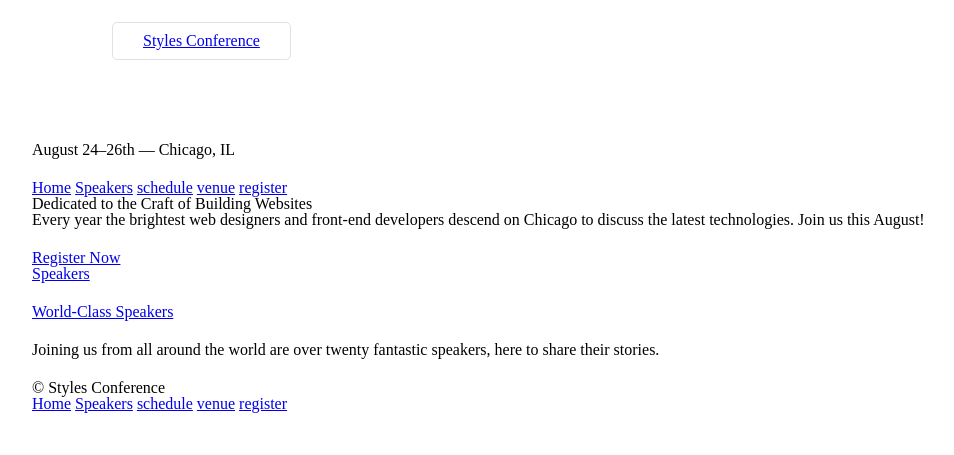
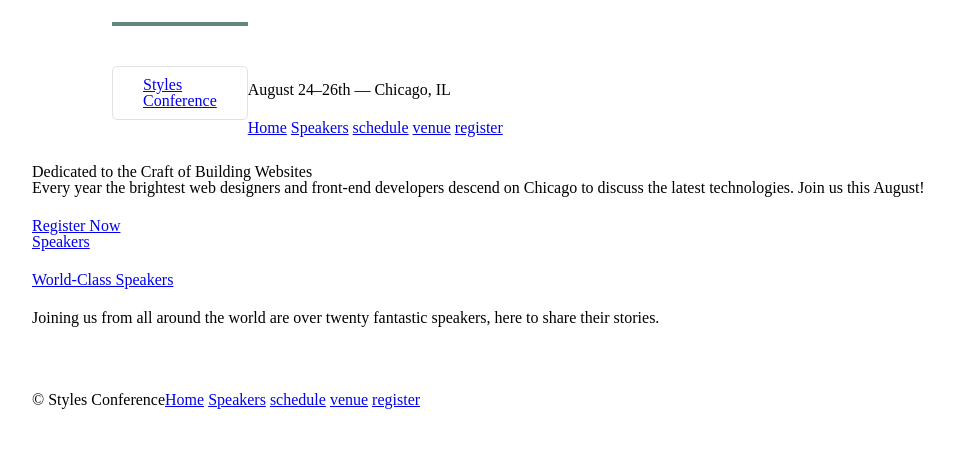
Before and after one commit to jamesbowd/Styles-Conference, a plain HTML site: page index.html in a window 1280 px wide. Shown: the whole page, without its empty margins (158-1112 px from the left). Drawn offline with Linux system fonts and the light colour scheme.

Commit message:
more styling

```diff
--- a/assets/stylesheets/main.css
+++ b/assets/stylesheets/main.css
@@ -1,10 +1,25 @@
-/* box */
+/* grid */
 
 .container {
   margin: 0 auto;
   padding-left: 30px;
   padding-right: 30px;
   width: 960px;
+}
+
+/* Clearfix */
+
+.group:before,
+.group:after {
+  content: "";
+  display: table;
+}
+.group:after {
+  clear: both;
+}
+.group {
+  clear: both;
+  *zoom: 1;
 }
 
 /* typography */
@@ -35,3 +50,22 @@ p {
 .hero {
   padding: 22px 80px 60px 80px;
 }
+
+/* Primary header */
+
+.logo {
+  border-top: 4px solid #648880;
+  padding: 40px 0 22px 0;
+  float: left;
+}
+
+/* Primary footer */
+
+.primary-footer small {
+  float: left;
+}
+
+.primary-footer {
+  padding-bottom: 44px;
+  padding-top: 44px;
+}
--- a/index.html
+++ b/index.html
@@ -8,10 +8,13 @@
     <link rel="stylesheet" href="/assets/stylesheets/main.css" />
   </head>
   <body>
-    <header class="container">
+    <header class="container group">
       <section class="hero container">
-        <h1>
-          <a class="btn btn-alt" href="index.html">Styles Conference</a>
+        <h1 class="logo">
+          <a class="btn btn-alt" href="index.html"
+            >Styles <br />
+            Conference</a
+          >
         </h1>
       </section>
       <h3>August 24&ndash;26th &mdash; Chicago, IL</h3>
@@ -43,7 +46,7 @@
         </p>
       </section>
     </section>
-    <footer class="container">
+    <footer class="primary-footer container group">
       <small>&copy; Styles Conference</small>
       <nav>
         <a href="index.html">Home</a>
```
